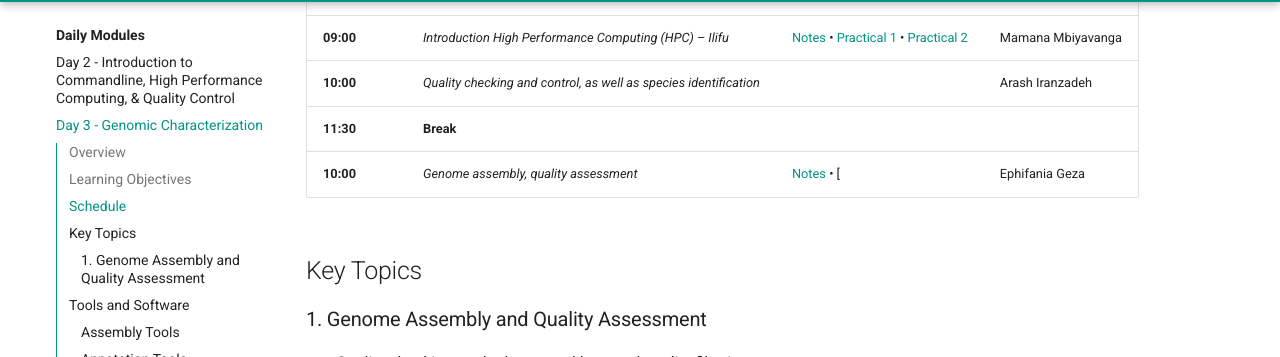
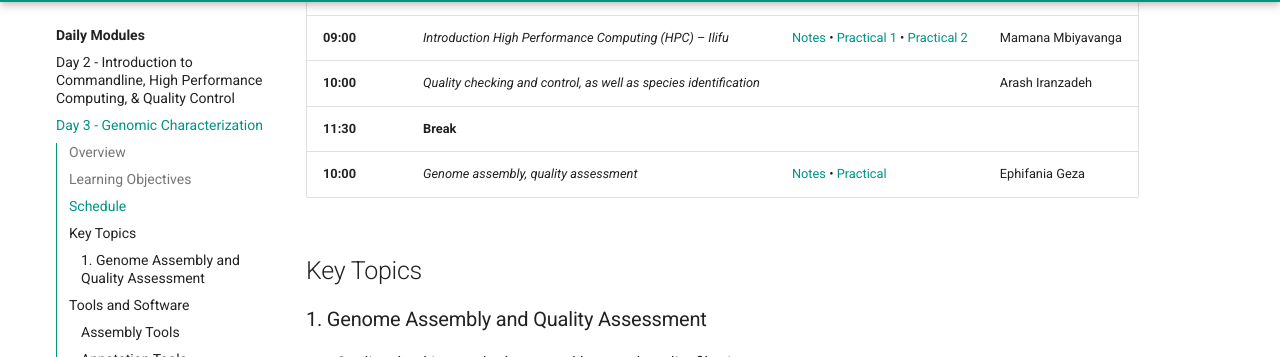
Before and after one commit to mamanambiya/microbial-genomics-training, an MkDocs documentation site: the page built from docs_src/modules/day3/index.md, in a window 1280 px wide and 900 px high, scrolled down 826 px. Shown: the part 94-451 px from the top of the window. Built offline with MkDocs 1.6.1 and Material for MkDocs 9.7.7, drawn with Linux system fonts in a browser that asks for light colours; comment, search, counter and statistics services are not loaded.

Commit message:
Update index.md

```diff
--- a/docs_src/modules/day3/index.md
+++ b/docs_src/modules/day3/index.md
@@ -26,7 +26,7 @@ By the end of Day 3, you will be able to:
 | **09:00** | *Introduction High Performance Computing (HPC) – Ilifu* | [Notes](../../day2/hpc-ilifu-training.md) • [Practical 1](../../day2/slurm-practical-tutorial.md) • [Practical 2](../../day2/unix-commands-pathogen-examples.md) | Mamana Mbiyavanga |
 | **10:00** | *Quality checking and control, as well as species identification* | | Arash Iranzadeh |
 | **11:30** | **Break** | | |
-| **10:00** | *Genome assembly, quality assessment* | [Notes](../../day3/genome_assembly_notes.md)  • [ | Ephifania Geza |
+| **10:00** | *Genome assembly, quality assessment* | [Notes](../../day3/genome_assembly_notes.md)  • [Practical](../../day3/practical_genome_assmbly.md) | Ephifania Geza |
 
 ## Key Topics
 
```
